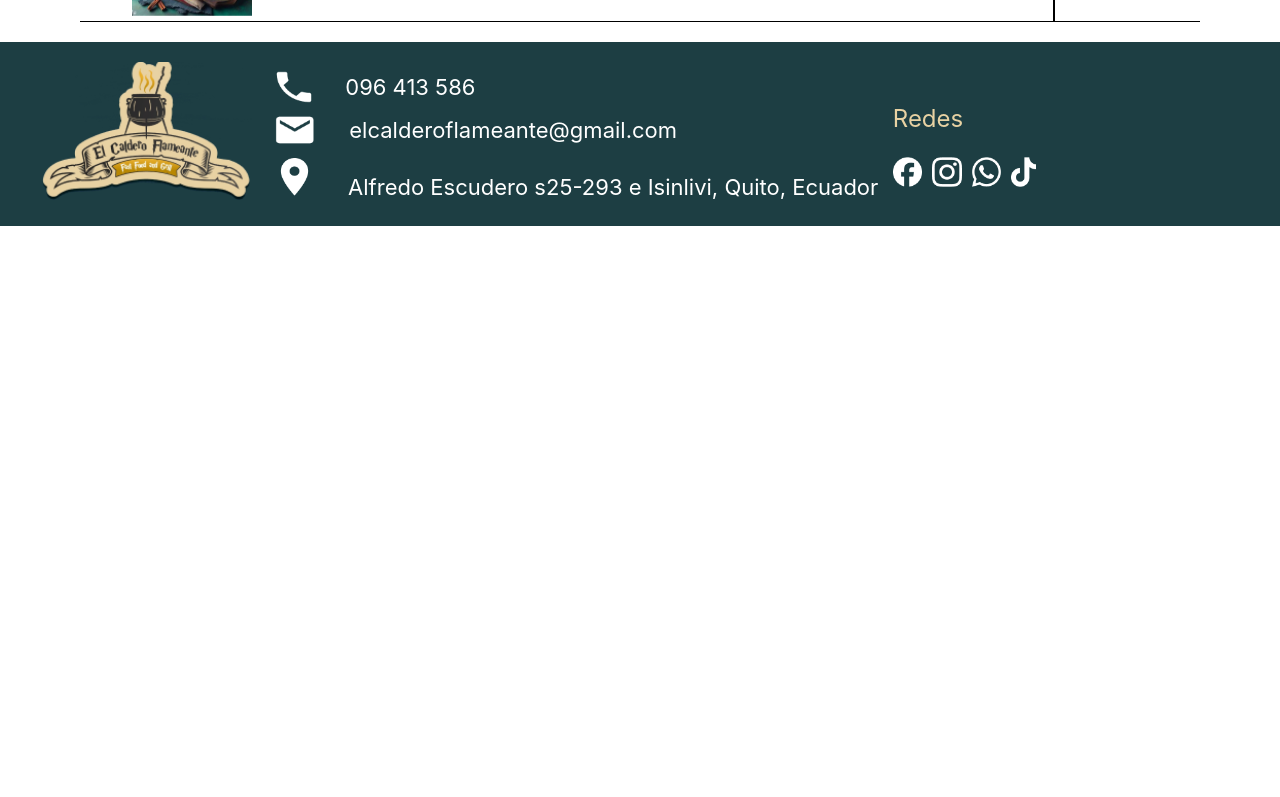
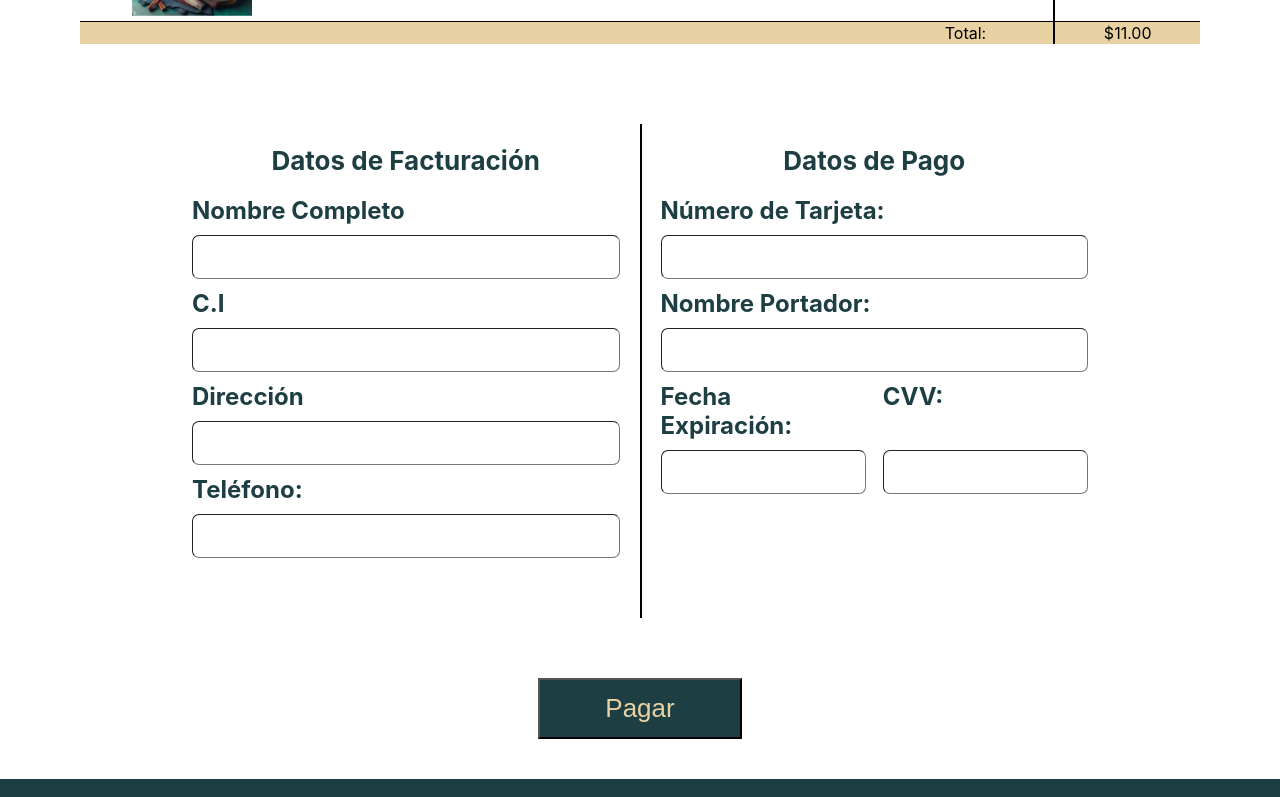
Before and after one commit to DanielVelinrb/ElCalderoFlameante, a React (Create React App) app: page /CarPage in a window 1280 px wide. Shown: the part 760-1557 px from the top of the page. Before the commit the page ends 986 px from the top, so only its background shows below. Built offline with nearby package versions, Linux system fonts and the light colour scheme.

Commit message:
CarPage y navegacion TrackingPage

```diff
--- /dev/null
+++ b/src/Componentes/FormularioEntrega.jsx
@@ -0,0 +1,45 @@
+export const FormularioEntrega = () => {
+    return (
+        <div style={{ display: 'grid', gridTemplateColumns: '1fr 1px 1fr', gap: '20px', maxWidth: '70%', margin: 'auto', padding: '60px 0px'}}>
+
+        <div>
+          <h2 style={{ fontSize: '26px', color: '#1D3E43', textAlign: 'center', marginBottom: '20px' }}>Datos de Facturación</h2>
+          <form>
+            <div style={{ display: 'flex', flexDirection: 'column', gap: '10px', paddingBottom: '40px',
+        fontSize: '24px', color: '#1D3E43', fontWeight: 'bold', marginBottom: '20px' }} >
+              <label htmlFor="nombre">Nombre Completo</label>
+              <input type="text" id="nombre" style={{ height: '40px' }} />
+              <label htmlFor="ci">C.I</label>
+              <input type="text" id="ci" style={{ height: '40px' }} />
+              <label htmlFor="direccion">Dirección</label>
+              <input type="email" id="direccion" style={{ height: '40px' }} />
+              <label htmlFor="telefono">Teléfono:</label>
+              <input type="text" id="telefono" style={{ height: '40px' }} />
+            </div>
+          </form>
+        </div>
+
+        <div style={{ background: 'black', width: '2px'}}></div>
+          <div>
+          <h2 style={{ fontSize: '26px', color: '#1D3E43', textAlign: 'center', marginBottom: '20px' }}>Datos de Pago</h2>
+          <form>
+            <div style={{ display: 'flex', flexDirection: 'column', gap: '10px', paddingBottom: '40px',
+        fontSize: '24px', color: '#1D3E43', fontWeight: 'bold', marginBottom: '20px' }}>
+              <label htmlFor="tarjeta">Número de Tarjeta:</label>
+              <input type="text" id="tarjeta" style={{ height: '40px' }} />
+              <label htmlFor="nombrePortadorTarjeta">Nombre Portador:</label>
+              <input type="text" id="nombrePortadorTarjeta" style={{ height: '40px' }} />
+              <div style={{ display: 'flex', gap: '4%' }}>
+                <label htmlFor="fechaExpiracion" style={{ width: '48%'}}>Fecha Expiración:</label>
+                <label htmlFor="cvv" style={{ width: '48%'}}>CVV:</label>
+              </div>
+              <div style={{ display: 'flex', gap: '4%' }}>
+                <input type="text" id="fechaExpiracion" style={{ height: '40px', width: '48%'}} />
+                <input type="text" id="cvv" style={{ height: '40px', width: '48%'}} />
+              </div>
+            </div>
+          </form>
+        </div>
+      </div>
+    );
+};
--- a/src/Componentes/ResumenCompra.jsx
+++ b/src/Componentes/ResumenCompra.jsx
@@ -1,10 +1,11 @@
 import productos from '../Data/listaProductosCompra.json';
 
 
-export const ResumenCompra = () => {
+export const ResumenCompra = (props) => {
 
     return (
 <div style={{padding: '20px 80px'}}>
+<h2 style={{fontSize: '26px', color: '#1D3E43'}}>{props.titulo}</h2>
   <table style={{ width: '100%', borderCollapse: 'collapse' }}>
     <thead>
       <tr>
@@ -28,11 +29,19 @@ export const ResumenCompra = () => {
           <td style={{ textAlign: 'center' }}>
             <img src="./Imagenes/delete.png" alt="Eliminar" height="40" />
           </td>
-          <td style={{ borderRight: '2px solid black' }}>${producto.precio.toFixed(2)}</td> {/* Línea vertical para cada fila de producto */}
+          <td style={{ borderRight: '2px solid black' }}>${producto.precio.toFixed(2)}</td>
           <td style={{ textAlign: 'center' }}>${(producto.cantidad * producto.precio).toFixed(2)}</td>
         </tr>
       ))}
     </tbody>
+    <tfoot>
+  <tr style={{background: "#E8D2A3"}}>
+    <td colSpan="5" style={{ textAlign: 'right', paddingRight: '6%'}}>Total:</td>
+    <td style={{ borderLeft: '2px solid black', textAlign: 'center' }}>
+      ${productos.productos.reduce((acc, producto) => acc + (producto.cantidad * producto.precio), 0).toFixed(2)}
+    </td>
+  </tr>
+</tfoot>
   </table>
 </div>
 
--- a/src/Paginas/CarPage.jsx
+++ b/src/Paginas/CarPage.jsx
@@ -1,11 +1,22 @@
 import React from 'react';
 import { ResumenCompra } from '../Componentes/ResumenCompra';
+import { FormularioEntrega } from '../Componentes/FormularioEntrega';
+import { useNavigate } from 'react-router-dom';
 
 export function CarPage() {
+  let navigate = useNavigate();
+
+  function handleClick() {
+    navigate('/TrackingPage');
+  }
+
   return (
     <div>
-      <h2 style={{fontSize: '26px', color: '#1D3E43', paddingLeft: '80px'}}>Su orden</h2>
-      <ResumenCompra></ResumenCompra>
+      <ResumenCompra titulo="Su Orden"></ResumenCompra>
+      <FormularioEntrega></FormularioEntrega>
+      <div style={{ textAlign: 'center',paddingBottom: '40px'}}>
+          <button onClick={handleClick} style={{ background: '#1D3E43', color: '#E8D2A3', fontSize: '26px', width: '16%', padding: '13px 11px'}}>Pagar</button>
+      </div>
     </div>
   );
 }
--- a/src/styles.css
+++ b/src/styles.css
@@ -20,6 +20,11 @@
     text-decoration: none;
 }
 
+input {
+  border-radius: 7px;
+  border-width: 1px;
+}
+
 body {
     margin: 0;
     font-family: -apple-system, BlinkMacSystemFont, 'Segoe UI', 'Roboto', 'Oxygen',
```
